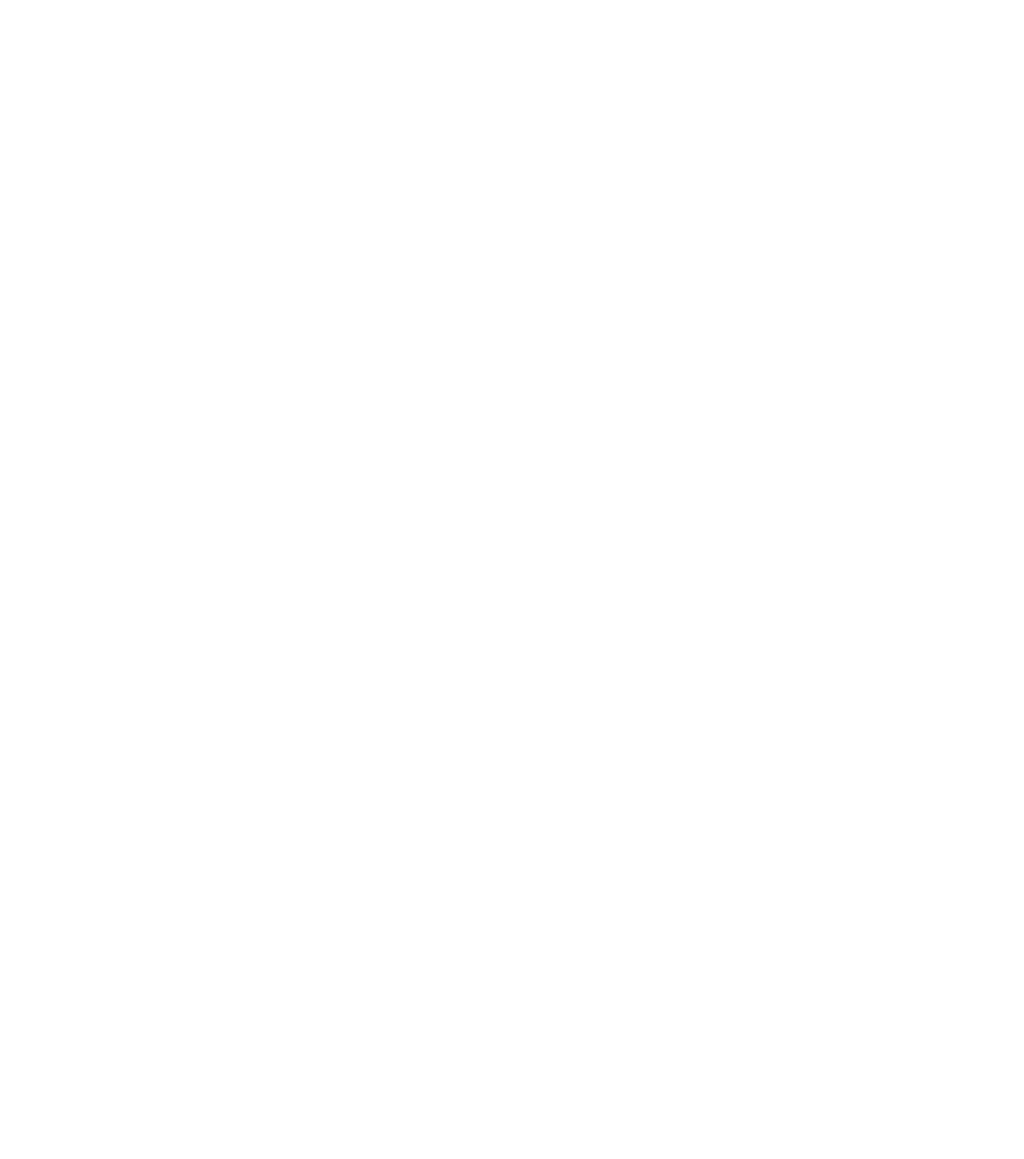
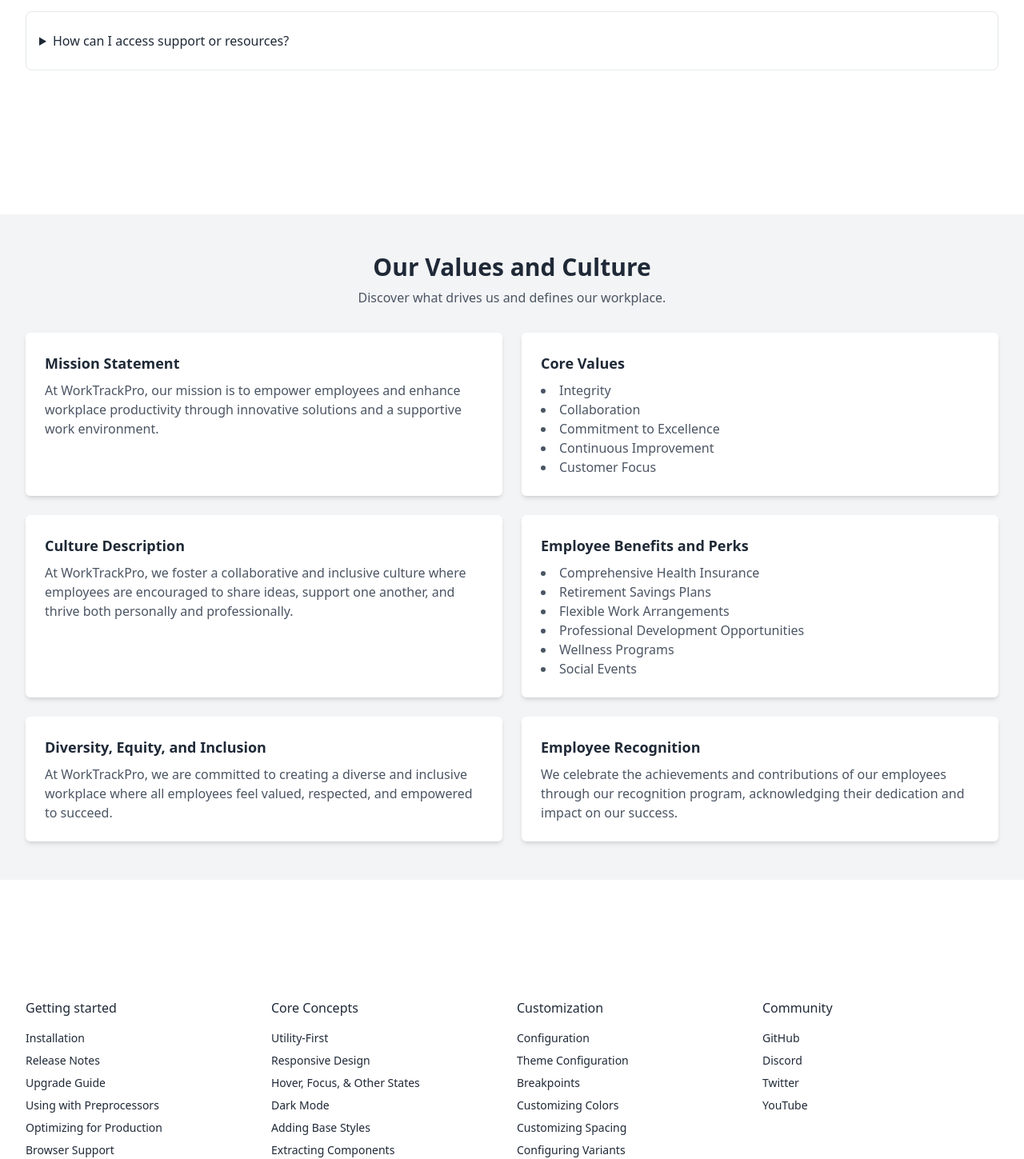
Before and after one commit to mdujjal67/work-track-pro-client, a React (Vite) app: page / in a window 1280 px wide. Shown: the part 1348-2797 px from the top of the page at 80% size. Before the commit the page ends 1400 px from the top, so only its background shows below. Built offline with nearby package versions, Linux system fonts and the light colour scheme.

Commit message:
added values & culture and footer section

```diff
--- a/src/App.css
+++ b/src/App.css
@@ -1,6 +1,6 @@
 .isActive{
   /* border: 1px solid #23BE0A; */
-  border-bottom: 2px solid #00396a;
+  border-bottom: 2px solid orange;
   color: black;
   border-radius: 4px;
   /* background-color: #00396a; */
@@ -8,7 +8,8 @@
 
 @media (prefers-color-scheme: dark) {
   .gray-on-dark-mode {
-      color: rgb(176, 175, 175);
+      /* color: rgb(176, 175, 175); */
+      color: orange;
   }
 }
 @media (prefers-color-scheme: white) {
@@ -18,13 +19,13 @@
 }
 @media (prefers-color-scheme: dark) {
   .blue-border-dark-mode {
-      border-bottom: 2px solid #076ec8;
+      border-bottom: 2px solid orange;
   }
 }
 
 @media (prefers-color-scheme: dark) {
   .black-dark-mode {
-      border-bottom: 2px solid #076ec8;
+      border-bottom: 2px solid orange;
   }
 }
 
--- a/src/Layout/Main.jsx
+++ b/src/Layout/Main.jsx
@@ -1,5 +1,6 @@
 import { Outlet } from "react-router-dom";
 import NavBar from "../Pages/Home/Navbar";
+import Footer from "../Pages/Home/Footer";
 
 
 
@@ -10,6 +11,7 @@
         <div>
             <NavBar></NavBar>
             <Outlet></Outlet>
+            <Footer></Footer>
         </div>
     );
 };
--- a/src/Pages/Home/Faq.jsx
+++ b/src/Pages/Home/Faq.jsx
@@ -2,9 +2,9 @@
 const Faq = () => {
     return (
         <div>
-            <div>
-    <section className="dark:bg-gray-100 dark:text-gray-800 py-10">
-        <div className="container flex flex-col justify-center px-4 py-5 mx-auto md:p-8">
+            <div className="container mx-auto">
+                <section className="dark:bg-gray-100 dark:text-gray-800 py-12 mt-[100px]">
+                    <div className="container flex flex-col justify-center px-4 mx-auto md:p-8">
                         <h2 className="text-2xl font-semibold sm:text-4xl">Frequently Asked Questions</h2>
                         <p className="mt-4 mb-8 dark:text-gray-600">Explore common queries about our services and platform.</p>
                         <div className="space-y-4">
@@ -32,7 +32,6 @@
                     </div>
                 </section>
             </div>
-
         </div>
     );
 };
--- /dev/null
+++ b/src/Pages/Home/Footer.jsx
@@ -0,0 +1,61 @@
+
+const Footer = () => {
+    return (
+        <div>
+            <footer className="px-8 py-12 mt-[100px] dark:bg-gray-100 dark:text-gray-800">
+	<div className="container grid grid-cols-2 mx-auto gap-x-3 gap-y-8 sm:grid-cols-3 md:grid-cols-4">
+		<div className="flex flex-col space-y-4">
+			<h2 className="font-medium">Getting started</h2>
+			<div className="flex flex-col space-y-2 text-sm dark:text-gray-600">
+				<a rel="noopener noreferrer" href="#">Installation</a>
+				<a rel="noopener noreferrer" href="#">Release Notes</a>
+				<a rel="noopener noreferrer" href="#">Upgrade Guide</a>
+				<a rel="noopener noreferrer" href="#">Using with Preprocessors</a>
+				<a rel="noopener noreferrer" href="#">Optimizing for Production</a>
+				<a rel="noopener noreferrer" href="#">Browser Support</a>
+				<a rel="noopener noreferrer" href="#">IntelliSense</a>
+			</div>
+		</div>
+		<div className="flex flex-col space-y-4">
+			<h2 className="font-medium">Core Concepts</h2>
+			<div className="flex flex-col space-y-2 text-sm dark:text-gray-600">
+				<a rel="noopener noreferrer" href="#">Utility-First</a>
+				<a rel="noopener noreferrer" href="#">Responsive Design</a>
+				<a rel="noopener noreferrer" href="#">Hover, Focus, &amp; Other States</a>
+				<a rel="noopener noreferrer" href="#">Dark Mode</a>
+				<a rel="noopener noreferrer" href="#">Adding Base Styles</a>
+				<a rel="noopener noreferrer" href="#">Extracting Components</a>
+				<a rel="noopener noreferrer" href="#">Adding New Utilities</a>
+			</div>
+		</div>
+		<div className="flex flex-col space-y-4">
+			<h2 className="font-medium">Customization</h2>
+			<div className="flex flex-col space-y-2 text-sm dark:text-gray-600">
+				<a rel="noopener noreferrer" href="#">Configuration</a>
+				<a rel="noopener noreferrer" href="#">Theme Configuration</a>
+				<a rel="noopener noreferrer" href="#">Breakpoints</a>
+				<a rel="noopener noreferrer" href="#">Customizing Colors</a>
+				<a rel="noopener noreferrer" href="#">Customizing Spacing</a>
+				<a rel="noopener noreferrer" href="#">Configuring Variants</a>
+				<a rel="noopener noreferrer" href="#">Plugins</a>
+			</div>
+		</div>
+		<div className="flex flex-col space-y-4">
+			<h2 className="font-medium">Community</h2>
+			<div className="flex flex-col space-y-2 text-sm dark:text-gray-600">
+				<a rel="noopener noreferrer" href="#">GitHub</a>
+				<a rel="noopener noreferrer" href="#">Discord</a>
+				<a rel="noopener noreferrer" href="#">Twitter</a>
+				<a rel="noopener noreferrer" href="#">YouTube</a>
+			</div>
+		</div>
+	</div>
+	<div className="flex items-center justify-center px-6 pt-12 text-sm">
+		<span className="dark:text-gray-600">© Copyright {new Date().getFullYear()}. All Rights Reserved.</span>
+	</div>
+</footer>
+        </div>
+    );
+};
+
+export default Footer;
--- a/src/Pages/Home/Home.jsx
+++ b/src/Pages/Home/Home.jsx
@@ -1,6 +1,7 @@
 import { useEffect } from "react";
 import SwipperSlider from "./SwipperSlider";
 import Faq from "./Faq";
+import ValuesAndCulture from "./ValuesAndCulture";
 
 const Home = () => {
 
@@ -14,6 +15,7 @@
         <div>
             <SwipperSlider></SwipperSlider>
             <Faq></Faq>
+            <ValuesAndCulture></ValuesAndCulture>
         </div>
     );
 };
--- a/src/Pages/Home/SliderContent.jsx
+++ b/src/Pages/Home/SliderContent.jsx
@@ -9,10 +9,10 @@
                 <h1 className="font-bold text-3xl md:text-4xl lg:text-5xl text-white">Climb to Success with WorkTrackPro!</h1>
                 <p className="text-white py-7 text-[14px] lg:w-[550px]">Transform Your Workflow, Enhance Productivity,
                     and Achieve Your Goals. Join the Community of Successful Professionals with WorkTrackPro!</p>
-                <a href="#features_Section">
+                <a href="">
                     <div className="relative flex">
-                        <a href="#features_Section">
-                            <button className="pl-4 pr-10 py-2 text-white bg-[#4987bd] hover:bg-[#4576a2] hover:opacity-90 rounded-[8px]">Explore More</button>
+                        <a href="">
+                            <button className="pl-4 pr-10 py-2 text-white bg-orange-500 hover:bg-orange-600 hover:opacity-90 rounded-[8px]">Explore More</button>
                         </a>
                         <FaCircleArrowRight className="text-white absolute top-[13px] left-[125px] hover:rotate-90" />
                     </div>
--- /dev/null
+++ b/src/Pages/Home/ValuesAndCulture.jsx
@@ -0,0 +1,65 @@
+
+const ValuesAndCulture = () => {
+    return (
+        <div className="container mx-auto">
+            {/* Company Values and Culture Section */}
+            <section id="values-culture" className="py-12 bg-gray-100 mt-[100px]">
+                <div className="container mx-auto px-8">
+                    <div className="text-center">
+                        <h2 className="text-3xl font-semibold text-gray-800">Our Values and Culture</h2>
+                        <p className="mt-2 text-gray-600">Discover what drives us and defines our workplace.</p>
+                    </div>
+                    <div className="mt-8 grid grid-cols-1 md:grid-cols-2 gap-6">
+                        {/* Mission Statement */}
+                        <div className="p-6 bg-white shadow-md rounded-md">
+                            <h3 className="text-lg font-semibold text-gray-800 mb-2">Mission Statement</h3>
+                            <p className="text-gray-600">At WorkTrackPro, our mission is to empower employees and enhance workplace productivity through innovative solutions and a supportive work environment.</p>
+                        </div>
+                        {/* Core Values */}
+                        <div className="p-6 bg-white shadow-md rounded-md">
+                            <h3 className="text-lg font-semibold text-gray-800 mb-2">Core Values</h3>
+                            <ul className="list-disc list-inside text-gray-600">
+                                <li>Integrity</li>
+                                <li>Collaboration</li>
+                                <li>Commitment to Excellence</li>
+                                <li>Continuous Improvement</li>
+                                <li>Customer Focus</li>
+                                {/* Add more core values as needed */}
+                            </ul>
+                        </div>
+                        {/* Culture Description */}
+                        <div className="p-6 bg-white shadow-md rounded-md">
+                            <h3 className="text-lg font-semibold text-gray-800 mb-2">Culture Description</h3>
+                            <p className="text-gray-600">At WorkTrackPro, we foster a collaborative and inclusive culture where employees are encouraged to share ideas, support one another, and thrive both personally and professionally.</p>
+                        </div>
+                        {/* Employee Benefits and Perks */}
+                        <div className="p-6 bg-white shadow-md rounded-md">
+                            <h3 className="text-lg font-semibold text-gray-800 mb-2">Employee Benefits and Perks</h3>
+                            <ul className="list-disc list-inside text-gray-600">
+                                <li>Comprehensive Health Insurance</li>
+                                <li>Retirement Savings Plans</li>
+                                <li>Flexible Work Arrangements</li>
+                                <li>Professional Development Opportunities</li>
+                                <li>Wellness Programs</li>
+                                <li>Social Events</li>
+                                {/* Add more benefits and perks as needed */}
+                            </ul>
+                        </div>
+                        {/* Diversity, Equity, and Inclusion */}
+                        <div className="p-6 bg-white shadow-md rounded-md">
+                            <h3 className="text-lg font-semibold text-gray-800 mb-2">Diversity, Equity, and Inclusion</h3>
+                            <p className="text-gray-600">At WorkTrackPro, we are committed to creating a diverse and inclusive workplace where all employees feel valued, respected, and empowered to succeed.</p>
+                        </div>
+                        {/* Employee Recognition */}
+                        <div className="p-6 bg-white shadow-md rounded-md">
+                            <h3 className="text-lg font-semibold text-gray-800 mb-2">Employee Recognition</h3>
+                            <p className="text-gray-600">We celebrate the achievements and contributions of our employees through our recognition program, acknowledging their dedication and impact on our success.</p>
+                        </div>
+                    </div>
+                </div>
+            </section>
+        </div>
+    );
+};
+
+export default ValuesAndCulture;
```
Also changed, not shown: src/Pages/Home/Navbar.jsx (+3 -7 lines). Lines whose indentation alone changed are shown as unchanged.
